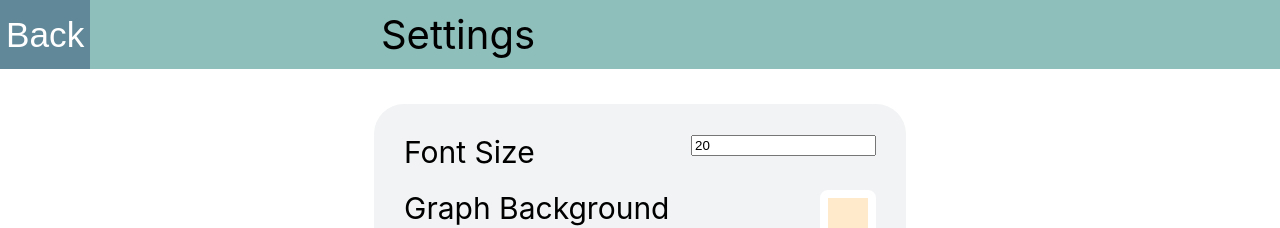
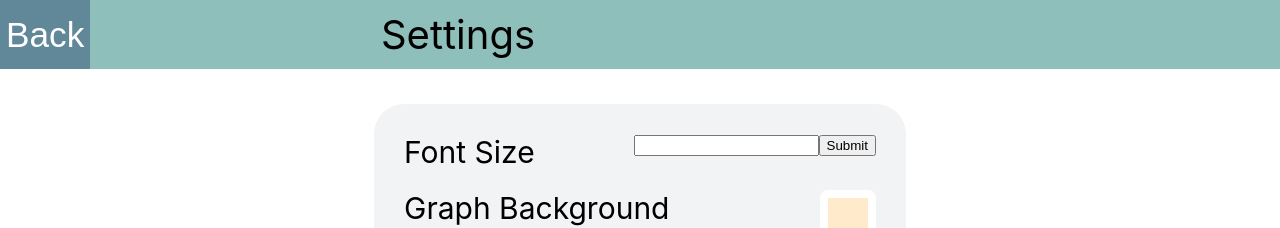
Before and after one commit to Lon19/team-3, a React (Create React App) app in the folder front-end/: page /settings in a window 1280 px wide. Shown: the top 228 px of the page. Built offline with nearby package versions, Linux system fonts and the light colour scheme.

Commit message:
FOnt size

```diff
--- a/front-end/src/App.js
+++ b/front-end/src/App.js
@@ -8,7 +8,6 @@ import TextPage from "./Components/TextPage";
 import { StoreValue } from "./Services/Cookies";
 
 function App() {
-	StoreValue("font-size", 20);
 
 	return (
 		<Router>
--- a/front-end/src/Components/NumberSetting.js
+++ b/front-end/src/Components/NumberSetting.js
@@ -1,6 +1,7 @@
 import React, { Component } from "react";
 import TextField from "@material-ui/core/Button";
 import { makeStyles } from "@material-ui/core/styles";
+import { GetValue, StoreValue } from "../Services/Cookies";
 
 class NumberSetting extends Component {
 	constructor(props) {
@@ -12,64 +13,31 @@ class NumberSetting extends Component {
 		};
 	}
 
-	// useStyles = makeStyles((theme) => ({
-	// 	container: {
-	// 		display: "flex",
-	// 		flexWrap: "wrap",
-	// 	},
-	// 	textField: {
-	// 		marginLeft: theme.spacing(1),
-	// 		marginRight: theme.spacing(1),
-	// 		width: 200,
-	// 	},
-	// }));
-
 	render() {
 		// const classes = this.useStyles();
 		return (
 			<div className="Colour-setting">
 				<div className="setting-text">{this.props.name}</div>
 				<div>
-					<form>
-						<input
-							type="text"
-							value={this.state.value}
-							onSubmit={this.onSubmit}
-						/>
+					<form onSubmit={(e) => this.handleSubmit(e)}>
+						<input type="text" value={this.state.fontSize} onChange={(e) => this.handleChange(e)} />
+						<input type="submit" value="Submit" />
 					</form>
 				</div>
 			</div>
 		);
 	}
 
-	onSubmit = (value) => {
-		this.setState({
-			value: parseInt(value),
-		});
-	};
+	handleSubmit(event) {
+		console.log(this.state.value);
+		StoreValue('font-size', this.state.value);
+		this.setState({ value: event.target.value });
+	}
 
-	onChange = () => {};
+	handleChange(event) {
+		this.setState({ value: event.target.value });
+	}
 
-	handleClick = (colour) => {
-		this.setState({
-			clicked: !this.state.clicked,
-		});
-	};
-
-	handleClose = () => {
-		// this.colour =
-		this.setState({
-			clicked: false,
-		});
-	};
-
-	handleChangeComplete = (color, event) => {
-		this.setState({ colour: "#" + color.hex });
-	};
-
-	handleChange = (color, event) => {
-		this.setState({ colour: "#" + color.hex });
-	};
 }
 
 export default NumberSetting;
--- a/front-end/src/Components/SettingsPage.js
+++ b/front-end/src/Components/SettingsPage.js
@@ -2,15 +2,20 @@ import React, { Component } from "react";
 import Header from "./Header";
 import ColourSetting from "./ColourSetting";
 import NumberSetting from "./NumberSetting";
-import { GetValue } from "../Services/Cookies";
+import { GetValue, StoreValue } from "../Services/Cookies";
 
 class HomePage extends Component {
 	constructor(props) {
 		super(props);
 
+		let fontSize = GetValue("font-size");
+		if (!fontSize) {
+			fontSize = 20
+		}
+
 		this.state = {
+			fontSize,
 			userID: "1324324",
-			fontSize: GetValue("font-size"),
 		};
 	}
 
```
